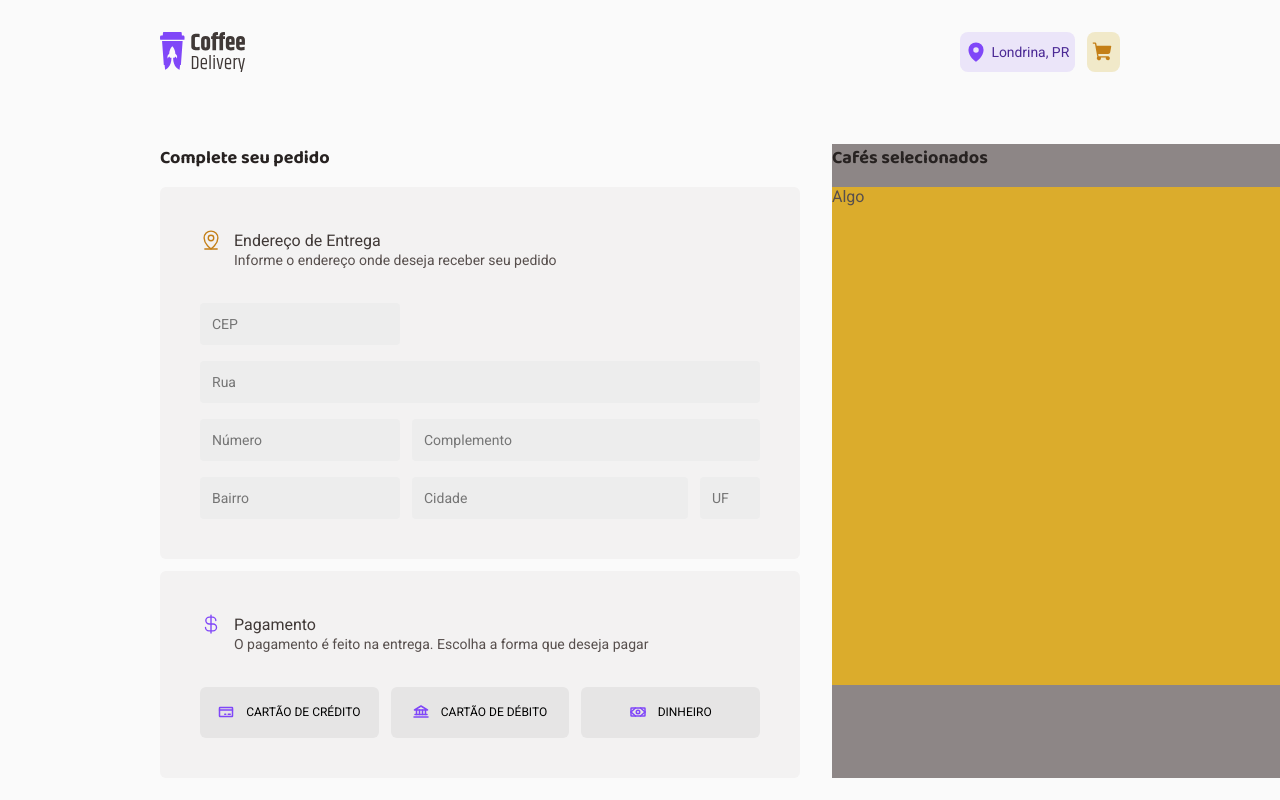
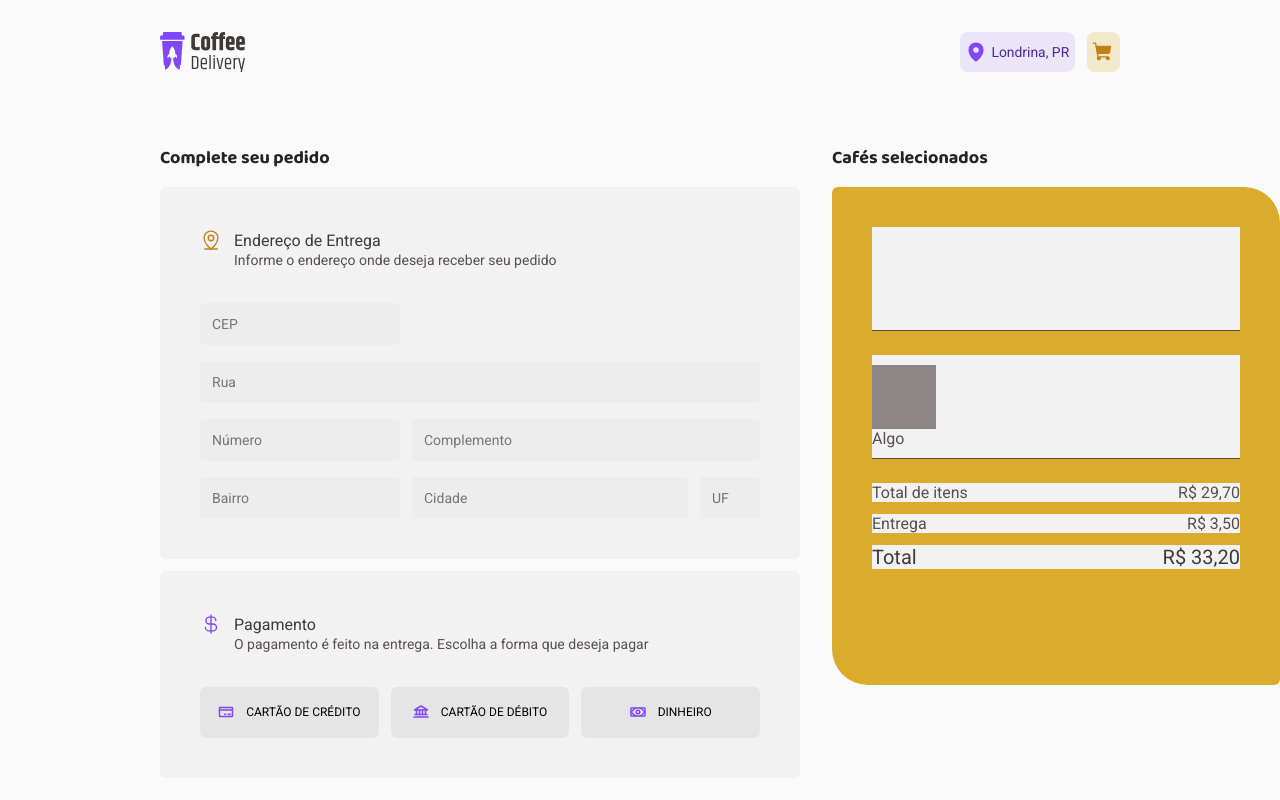
Before and after one commit to sergiosaruijr/projeto-coffe-delivery, a React (Vite) app: page /checkout in a window 1280 px wide. Built offline with nearby package versions, Linux system fonts and the light colour scheme.

Commit message:
commit CoffeeSelect

```diff
--- a/src/components/Header/index.tsx
+++ b/src/components/Header/index.tsx
@@ -11,10 +11,12 @@ import { MapPin } from 'phosphor-react'
 export function Header() {
   return (
     <HeaderContainer>
-      <img
-        src={logoCoffee}
-        alt="Simbolo que representa um copo de cafe, com o texto 'Coffee Delivery'"
-      />
+      <a href="/">
+        <img
+          src={logoCoffee}
+          alt="Simbolo que representa um copo de cafe, com o texto 'Coffee Delivery'"
+        />
+      </a>
       <HeaderDivContainer>
         <div>
           <LocationContainer>
@@ -25,7 +27,9 @@ export function Header() {
 
         <div>
           <CartContainer>
-            <img src={logoCart} alt="" />
+            <a href="/checkout">
+              <img src={logoCart} alt="" />
+            </a>
           </CartContainer>
         </div>
       </HeaderDivContainer>
--- a/src/components/Header/styles.ts
+++ b/src/components/Header/styles.ts
@@ -13,6 +13,13 @@ export const HeaderContainer = styled.header`
   z-index: 1;
 
   background: ${(props) => props.theme.colors['white-back']};
+
+  a {
+    width: 5.312rem;
+    height: 2.5rem;
+    box-shadow: 0 0 0 0;
+    outline: 0;
+  }
 `
 
 export const HeaderDivContainer = styled.div`
@@ -46,4 +53,11 @@ export const CartContainer = styled.div`
   background: ${(props) => props.theme.colors['yellow-100']};
   width: 100%;
   padding: 0.35rem;
+
+  a {
+    width: 1.375rem;
+    height: 1.375rem;
+    box-shadow: 0 0 0 0;
+    outline: 0;
+  }
 `
--- a/src/pages/Checkout/components/CoffeeSelect/index.tsx
+++ b/src/pages/Checkout/components/CoffeeSelect/index.tsx
@@ -1,7 +1,13 @@
 import { TitleCard } from '../../styles'
 import {
   BorderCoffeeSelectionSContentContainer,
+  CardCoffeeBorder,
   CoffeeSelectContainer,
+  ImageCoffeeContainer,
+  ValueDeliveryContainer,
+  ValueItensContainer,
+  ValueTotalContainer,
+  ValuesContainer,
 } from './styles'
 
 export function CoffeeSelect() {
@@ -10,7 +16,26 @@ export function CoffeeSelect() {
     <BorderCoffeeSelectionSContentContainer>
       <TitleCard>Cafés selecionados</TitleCard>
       <CoffeeSelectContainer>
-        <p>Algo</p>
+        {/* arrumar para ser um componente separado */}
+        <CardCoffeeBorder></CardCoffeeBorder>
+        <CardCoffeeBorder>
+          <ImageCoffeeContainer></ImageCoffeeContainer>
+          <p>Algo</p>
+        </CardCoffeeBorder>
+        <ValuesContainer>
+          <ValueItensContainer>
+            <p>Total de itens</p>
+            <p>R$ 29,70</p>
+          </ValueItensContainer>
+          <ValueDeliveryContainer>
+            <p>Entrega</p>
+            <p>R$ 3,50</p>
+          </ValueDeliveryContainer>
+          <ValueTotalContainer>
+            <p>Total</p>
+            <p>R$ 33,20</p>
+          </ValueTotalContainer>
+        </ValuesContainer>
       </CoffeeSelectContainer>
     </BorderCoffeeSelectionSContentContainer>
   )
--- a/src/pages/Checkout/components/CoffeeSelect/styles.ts
+++ b/src/pages/Checkout/components/CoffeeSelect/styles.ts
@@ -1,4 +1,11 @@
 import styled from 'styled-components'
+
+export const BorderCoffeeSelectionSContentContainer = styled.div`
+  display: flex;
+  flex-direction: column;
+  /* background: ${(props) => props.theme.colors['gray-label']}; */
+  margin-left: 2rem;
+`
 
 export const CoffeeSelectContainer = styled.div`
   background: ${(props) => props.theme.colors['yellow-300']};
@@ -7,14 +14,94 @@ export const CoffeeSelectContainer = styled.div`
   width: 28rem;
   height: 31.125rem;
   margin-top: 0.9375rem;
-
-  /* h1 {
-    margin-top: -2.937rem;
-  } */
+  align-items: center;
+  border-radius: 6px 36px 6px 36px;
+  padding-top: 2.5rem;
 `
-export const BorderCoffeeSelectionSContentContainer = styled.div`
+export const CardCoffeeBorder = styled.div`
   display: flex;
   flex-direction: column;
-  background: ${(props) => props.theme.colors['gray-label']};
-  margin-left: 2rem;
+  justify-content: center;
+  width: 23rem;
+  height: 6.5rem;
+
+  margin-bottom: 1.5rem;
+  background-color: ${(props) => props.theme.colors['gray-card']};
+  border-bottom: 1px solid ${(props) => props.theme.colors['gray-text']};
 `
+
+// Falta parte de dentro do coffee
+export const ImageCoffeeContainer = styled.div`
+  display: flex;
+  width: 4rem;
+  height: 4rem;
+  background-color: ${(props) => props.theme.colors['gray-label']};
+  align-items: center;
+  justify-content: center;
+`
+
+export const InfoCoffeeContainer = styled.div`
+  display: flex;
+  width: 10.687rem;
+  height: 3.812rem;
+  background-color: ${(props) => props.theme.colors['gray-subtitle']};
+  justify-content: space-between;
+  align-items: center;
+`
+
+export const QuantityCoffeeContainer = styled.div`
+  display: flex;
+  width: 10.687rem;
+  height: 3.812rem;
+  background-color: ${(props) => props.theme.colors['gray-subtitle']};
+  /* justify-content: space-between; */
+  align-items: center;
+`
+
+export const ButtonQuantityContainer = styled.button`
+  display: flex;
+  width: 4.5rem;
+  height: 2rem;
+`
+
+export const ButtonRemoveContainer = styled.button`
+  width: 5.687rem;
+  height: 2rem;
+`
+
+export const ValuesContainer = styled.div`
+  display: flex;
+  flex-direction: column;
+  width: 23rem;
+  height: 5.75rem;
+  /* background-color: ${(props) => props.theme.colors['gray-text']}; */
+`
+export const ValueItensContainer = styled.div`
+  display: flex;
+  justify-content: space-between;
+  width: 23rem;
+  height: 1.312rem;
+  margin-bottom: 0.75rem;
+  background-color: ${(props) => props.theme.colors['gray-card']};
+`
+export const ValueDeliveryContainer = styled.div`
+  display: flex;
+  justify-content: space-between;
+  width: 23rem;
+  height: 1.312rem;
+  margin-bottom: 0.75rem;
+  background-color: ${(props) => props.theme.colors['gray-card']};
+`
+export const ValueTotalContainer = styled.div`
+  display: flex;
+  justify-content: space-between;
+  width: 23rem;
+  height: 2.5rem;
+  margin-bottom: 1.5rem;
+  background-color: ${(props) => props.theme.colors['gray-card']};
+
+  p {
+    font-size: ${(props) => props.theme.textSizes['text-bold-l']};
+    color: ${(props) => props.theme.colors['gray-subtitle']};
+  }
+`
```
